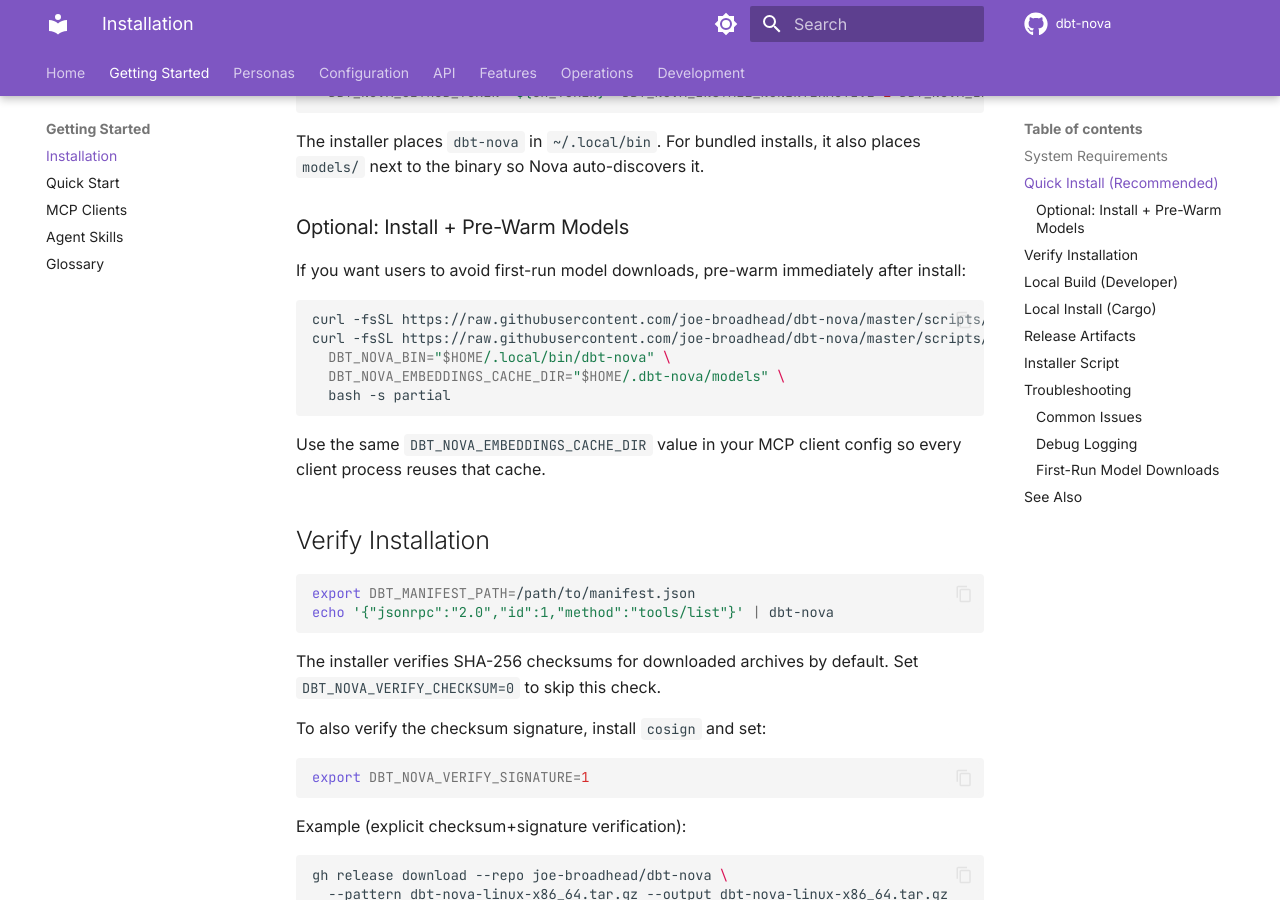
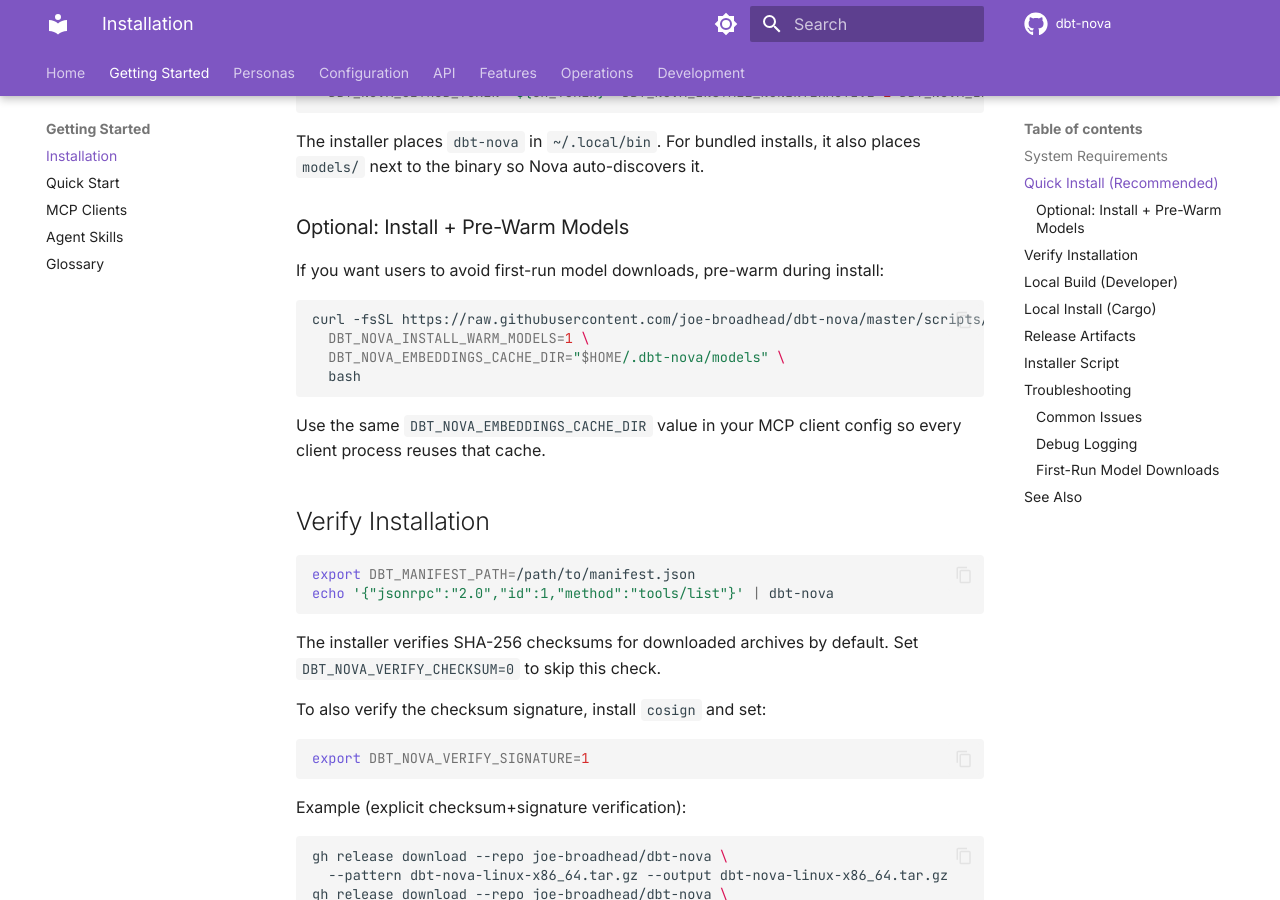
Before and after one commit to joe-broadhead/dbt-nova, an MkDocs documentation site: the page built from docs/getting-started/installation.md, in a window 1280 px wide and 900 px high, scrolled down 1301 px. Built offline with MkDocs 1.6.1 and Material for MkDocs 9.7.7, drawn with Linux system fonts in a browser that asks for light colours; comment, search, counter and statistics services are not loaded; some of the changed text lies outside the part shown.

Commit message:
install: add optional model warmup during slim install

````diff
--- a/docs/getting-started/installation.md
+++ b/docs/getting-started/installation.md
@@ -59,14 +59,13 @@
 
 ### Optional: Install + Pre-Warm Models
 
-If you want users to avoid first-run model downloads, pre-warm immediately after install:
+If you want users to avoid first-run model downloads, pre-warm during install:
 
 ```bash
-curl -fsSL https://raw.githubusercontent.com/joe-broadhead/dbt-nova/master/scripts/install.sh | bash
-curl -fsSL https://raw.githubusercontent.com/joe-broadhead/dbt-nova/master/scripts/warm_models.sh | \
-  DBT_NOVA_BIN="$HOME/.local/bin/dbt-nova" \
+curl -fsSL https://raw.githubusercontent.com/joe-broadhead/dbt-nova/master/scripts/install.sh | \
+  DBT_NOVA_INSTALL_WARM_MODELS=1 \
   DBT_NOVA_EMBEDDINGS_CACHE_DIR="$HOME/.dbt-nova/models" \
-  bash -s partial
+  bash
 ```
 
 Use the same `DBT_NOVA_EMBEDDINGS_CACHE_DIR` value in your MCP client config so every
@@ -156,9 +155,10 @@
 The installer defaults to **slim** and supports:
 
 - `DBT_NOVA_INSTALL_FLAVOR=bundled|slim`
+- `DBT_NOVA_INSTALL_WARM_MODELS=1` (pre-warm model files after install)
 - `DBT_NOVA_INSTALL_NONINTERACTIVE=1`
 - `DBT_NOVA_INSTALL_DIR=/custom/path`
-- `--bundled`, `--slim`, `--non-interactive`, `--install-dir <path>`
+- `--bundled`, `--slim`, `--warm-models`, `--non-interactive`, `--install-dir <path>`
 - `DBT_NOVA_VERIFY_CHECKSUM=1|0`
 - `DBT_NOVA_VERIFY_SIGNATURE=1|0`
 - `DBT_NOVA_COSIGN_BINARY=cosign`
````
Also changed, not shown: docs/getting-started/quickstart.md (+4 -4 lines), 1 other file.
